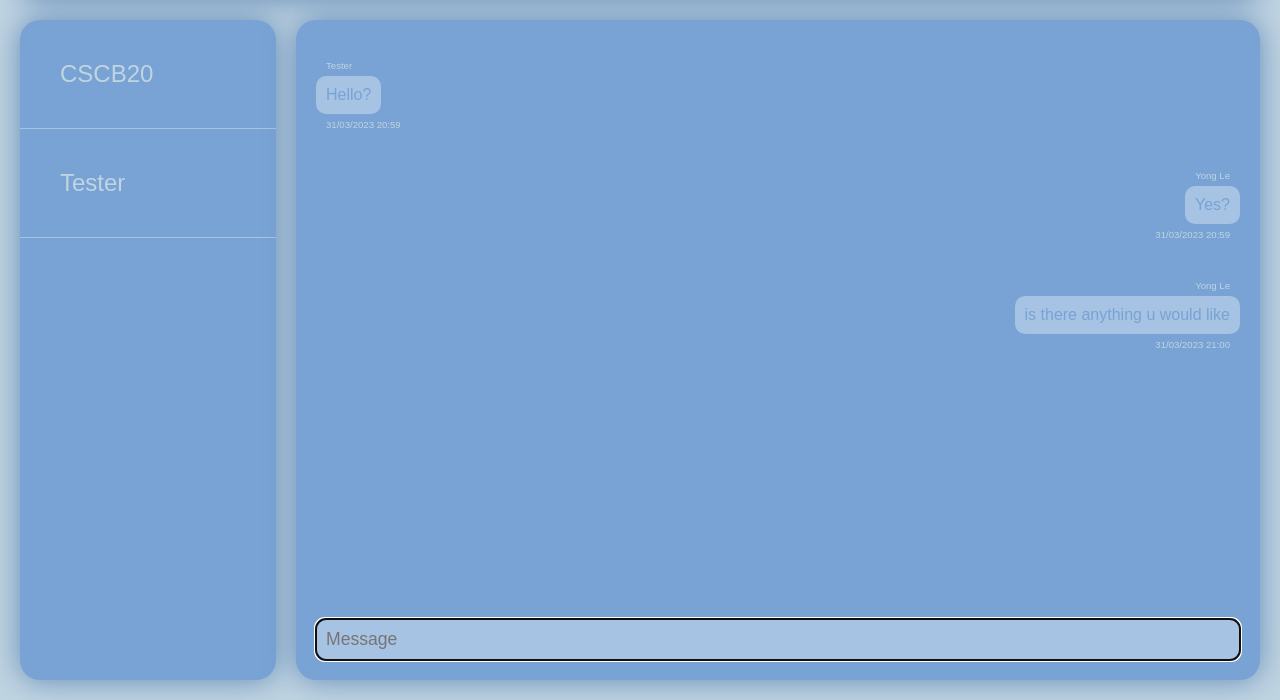
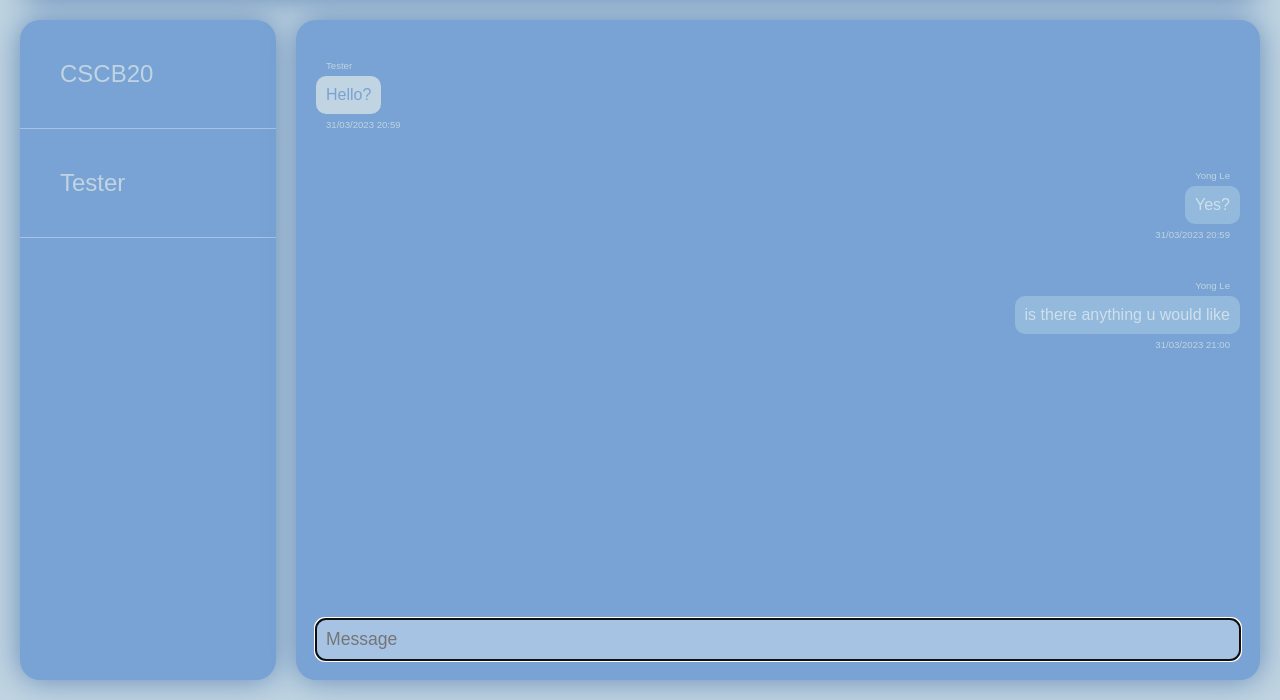
Before and after one commit to yong1le/chatapp, a Flask app: a page that uses templates/index.html in a window 1280 px wide. Shown: the part 100-800 px from the top of the page. Run offline with Flask 3, Linux system fonts and the light colour scheme; a user stored in the database is signed in; data comes from the database, SQL or seed files in the repository; both versions use the stored data as it was after the commit.

Commit message:
edit message colors

```diff
--- a/static/css/style.css
+++ b/static/css/style.css
@@ -128,11 +128,19 @@
   padding: 0 10px;
 }
 
+.from-msg > .msg-content {
+  background-color: #c0d4e1;
+  color: #78a3d4;
+}
+
+.to-msg > .msg-content {
+  background-color: #93b9dd;
+  color: #cfe0eb;
+}
+
 .msg-content {
-  background-color: #a6c3e4;
   border-radius: 10px;
   padding: 10px 10px;
-  color: #78a3d4;
   margin: 5px 0;
   width: fit-content;
 }
```
Also changed, not shown: instance/database.db.
